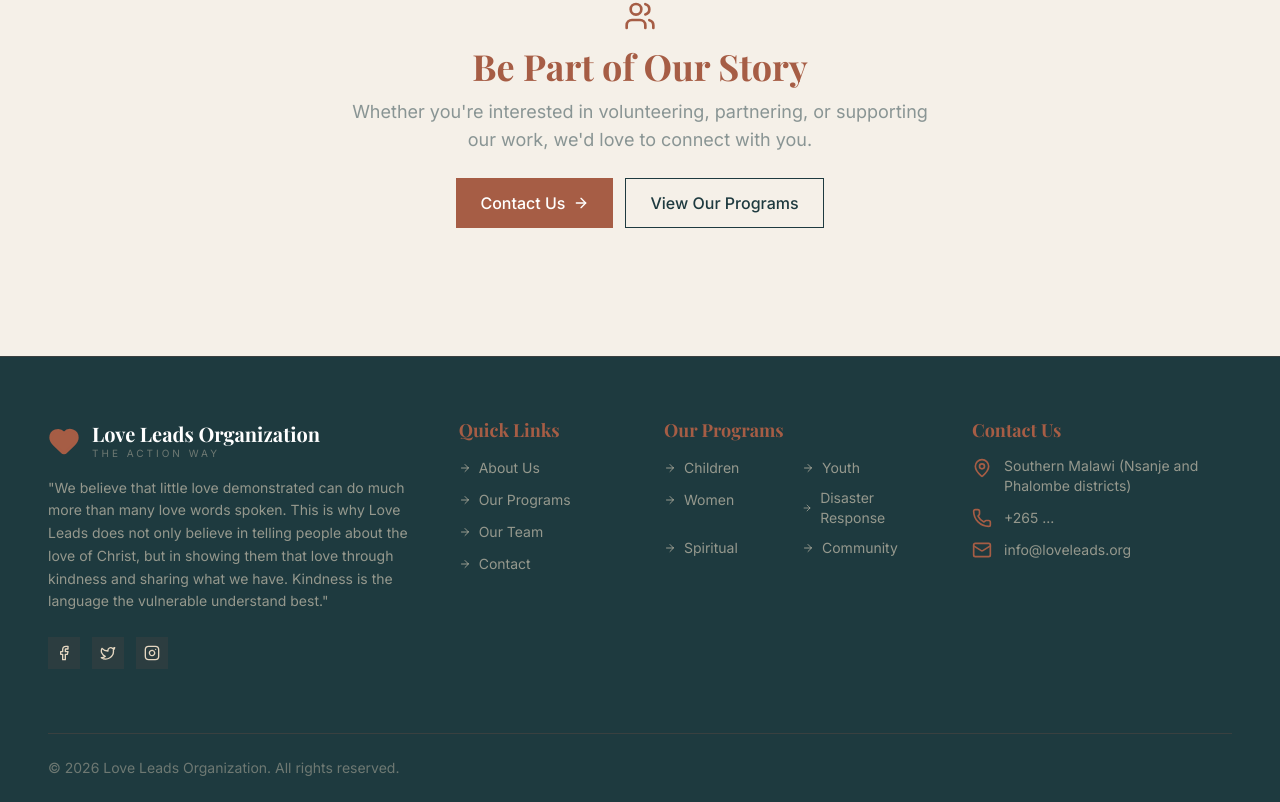
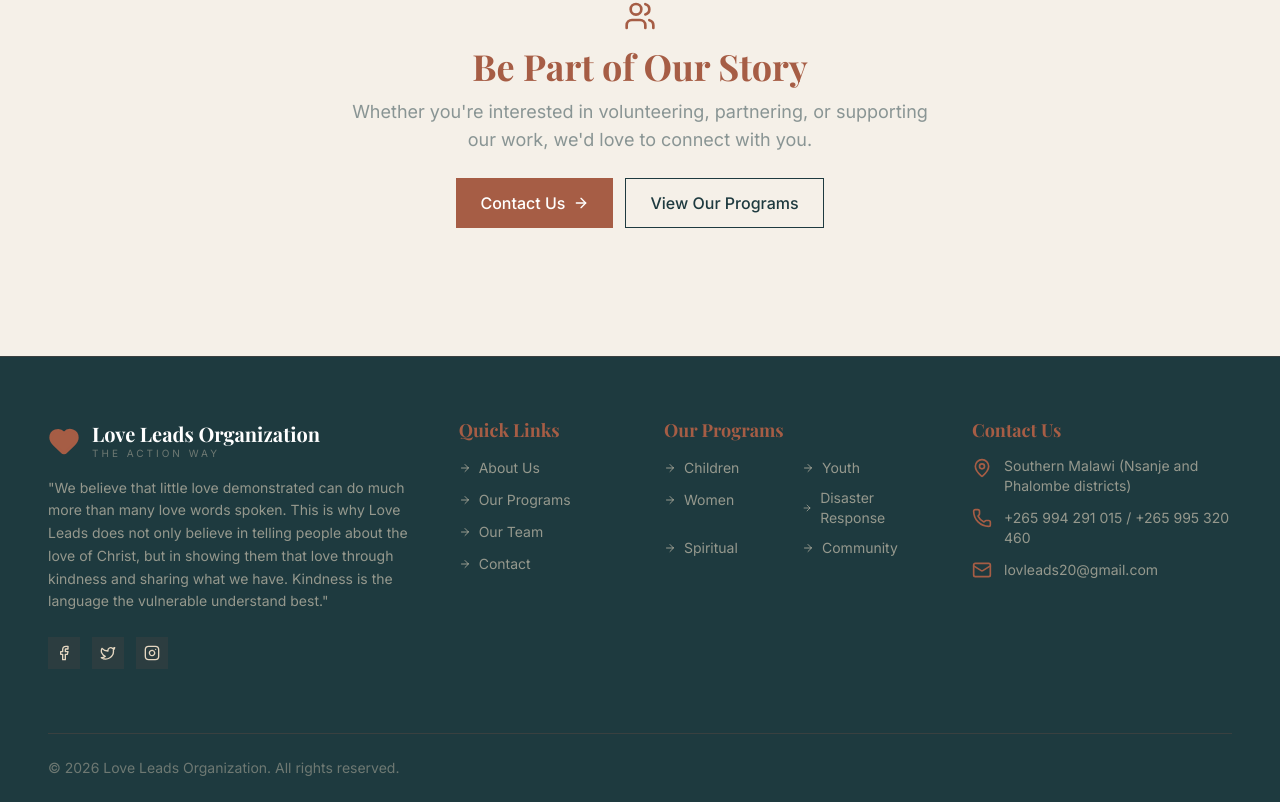
Before and after one commit to greenhunter98/love-leads, a Next.js app: page /team in a window 1280 px wide. Shown: the part 3641-4443 px from the top of the page. Built offline with nearby package versions, Linux system fonts and the light colour scheme.

Commit message:
Update organization constants

```diff
--- a/constants/organization.ts
+++ b/constants/organization.ts
@@ -274,8 +274,8 @@ export const teamMembers = [
 
 // ----- CONTACT & DONATE -----
 export const contact = {
-  generalEmail: "info@loveleads.org",
-  phone: "+265 ...", // update if available
+  generalEmail: "lovleads20@gmail.com",
+  phone: "+265 994 291 015 / +265 995 320 460",
   address: "Southern Malawi (Nsanje and Phalombe districts)",
 };
 
```
